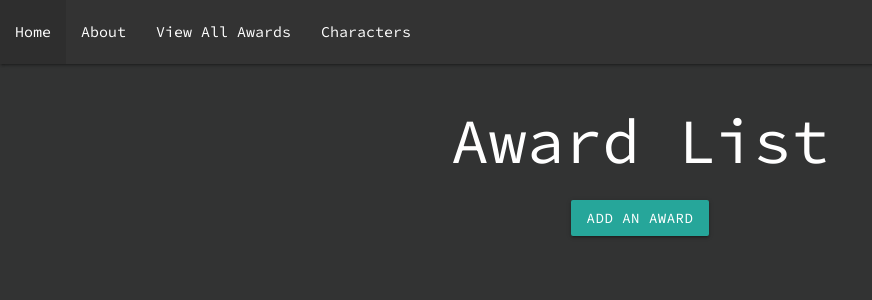
After one commit to xiesheaeix/Character-Collector, a Django app: page /awards in a window 1280 px wide. The commit adds this page. Shown: the top 300 px of the page, without its empty margins (0-872 px from the left). Run offline with Django 4.2, Linux system fonts and the light colour scheme; data that the repository does not hold is empty.

Commit message:
award functionality

```diff
--- a/main_app/models.py
+++ b/main_app/models.py
@@ -1,6 +1,6 @@
 from django.db import models
 from django.urls import reverse
-from datetime import date
+
 
 class Award(models.Model):
     name = models.CharField(max_length=50)
@@ -8,6 +8,10 @@ class Award(models.Model):
 
     def __str__(self):
         return self.name
+
+    def get_absolute_url(self):
+        return reverse('awards_detail', kwargs={'pk': self.id})
+
 
 class Character(models.Model):
     name = models.CharField(max_length=100)
--- a/main_app/static/css/style.css
+++ b/main_app/static/css/style.css
@@ -53,8 +53,8 @@ nav li, nav a{
 }
 
 .card {
+    padding-bottom: 10px;
     color: black;
-    padding-bottom: 10px;
 }
 
 .detail-page-btns a {
@@ -103,14 +103,9 @@ nav li, nav a{
     backface-visibility: hidden;
 }
 
-/* Style the front side (fallback if image is missing) */
-.flip-card-front {
-    color: black;
-}
-
 /* Style the back side */
 .flip-card-back {
-    background-color: black;
+
     color: white;
     transform: rotateY(180deg);
 }
--- a/main_app/templates/base.html
+++ b/main_app/templates/base.html
@@ -20,8 +20,8 @@
             <ul>
                 <li><a href="{% url 'home' %}">Home</a></li>
                 <li><a href="{% url 'about' %}">About</a></li>
+                <li><a href="{% url 'awards_index' %}">View All Awards</a></li>
                 <li><a href="{% url 'index' %}">Characters</a></li>
-                <li><a href="{% url 'character_create' %}">Add a Character</a></li>
             </ul>
         </nav>
     </header>
--- a/main_app/templates/home.html
+++ b/main_app/templates/home.html
@@ -18,7 +18,7 @@
                 <li><a href="{% url 'home' %}"><img class="logo" src="{% static "main_app/logo.png" %}" alt="Home"></a></li>
                 <li><a href="{% url 'about' %}">About</a></li>
                 <li><a href="{% url 'index' %}">Characters</a></li>
-                <li><a href="{% url 'character_create' %}">Add a Character</a></li>
+                <li><a href="{% url 'awards_index' %}">Awards</a></li>
             </ul>
         </div>
     </div>
--- /dev/null
+++ b/main_app/templates/main_app/award_list.html
@@ -0,0 +1,18 @@
+{% extends 'base.html' %}
+{% block content %}
+
+<h1>Award List</h1>
+<a href="{% url 'awards_create' %}" class="btn">Add an Award</a>
+
+{% for award in award_list %}
+  <a href="{% url 'awards_detail' award.id %}">
+    <div class="card">
+        <div class="card-content">
+            <span class="card-title">{{ award.name }}</span>
+            <img src="{{ award.img_path }}" alt="award" style="height: 100px; width: 100px;">
+        </div>
+    </div>
+  </a>
+{% endfor %}
+
+{% endblock %}
--- a/main_app/urls.py
+++ b/main_app/urls.py
@@ -10,5 +10,11 @@ urlpatterns = [
     path('characters/<int:pk>/update/', views.CharacterUpdate.as_view(), name='character_update'),
     path('characters/<int:pk>/delete/', views.CharacterDelete.as_view(), name='character_delete'),
     path('characters/<int:character_id>/add_token/', views.add_token, name='add_token'),
-
+    path('characters/<int:character_id>/assoc_award/<int:award_id>/', views.assoc_award, name='assoc_award'),
+    path('characters/<int:character_id>/unassoc_award/<int:award_id>/', views.unassoc_award, name='unassoc_award'),
+    path('awards', views.AwardList.as_view(), name='awards_index'),
+    path('awards/<int:pk>', views.AwardDetail.as_view(), name='awards_detail'),
+    path('awards/create', views.AwardCreate.as_view(), name='awards_create'),
+    path('awards/<int:pk>/update', views.AwardUpdate.as_view(), name='awards_update'),
+    path('awards/<int:pk>/delete', views.AwardDelete.as_view(), name='awards_delete'),
 ]
--- a/main_app/views.py
+++ b/main_app/views.py
@@ -1,6 +1,7 @@
 from django.shortcuts import render, redirect
 from django.views.generic.edit import CreateView, UpdateView, DeleteView
-from .models import Character
+from django.views.generic import ListView, DetailView
+from .models import Character, Award
 from .forms import TokenForm
 
 def home(request):
@@ -17,14 +18,17 @@ def characters_index(request):
 
 def characters_detail(request, character_id):
     character = Character.objects.get(id=character_id)
+    id_list = character.awards.all().values_list('id')
+    awards_character_doesnt_have = Award.objects.exclude(id__in=id_list)
     token_form = TokenForm()
     return render(request, 'characters/detail.html', {
-        'character': character, 'token_form': token_form
+        'character': character, 'token_form': token_form,
+        'awards': awards_character_doesnt_have
     })
 
 class CharacterCreate(CreateView):
     model = Character
-    fields = '__all__'
+    fields = ['name', 'description', 'starred_in', 'image_path']
 
 class CharacterUpdate(UpdateView):
     model = Character
@@ -41,3 +45,29 @@ def add_token(request, character_id):
         new_token.character_id = character_id
         new_token.save()
     return redirect('detail', character_id=character_id)
+
+class AwardList(ListView):
+    model = Award
+
+class AwardDetail(DetailView):
+    model = Award
+
+class AwardCreate(CreateView):
+    model = Award
+    fields = '__all__'
+
+class AwardUpdate(UpdateView):
+    model = Award
+    fields = ['name']
+
+class AwardDelete(DeleteView):
+    model = Award
+    success_url = '/awards'
+
+def assoc_award(request, character_id, award_id):
+    Character.objects.get(id=character_id).awards.add(award_id)
+    return redirect('detail', character_id=character_id)
+
+def unassoc_award(request, character_id, award_id):
+    Character.objects.get(id=character_id).awards.remove(award_id)
+    return redirect('detail', character_id=character_id)
```
Also changed, not shown: main_app/templates/characters/detail.html (+33 -2 lines), main_app/templates/characters/index.html (+6 -4 lines), main_app/templates/main_app/award_confirm_delete.html (added, +13 -0 lines), main_app/templates/main_app/award_detail.html (added, +20 -0 lines), main_app/templates/main_app/award_form.html (added, +19 -0 lines).
